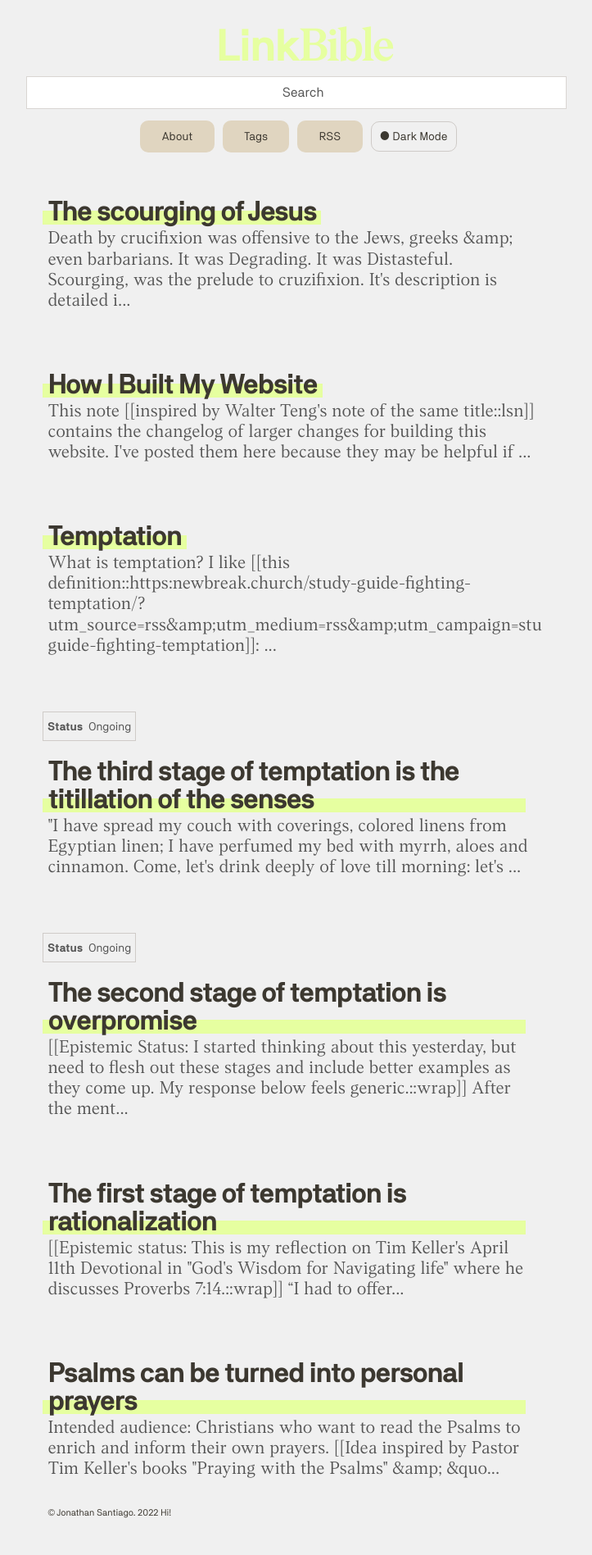
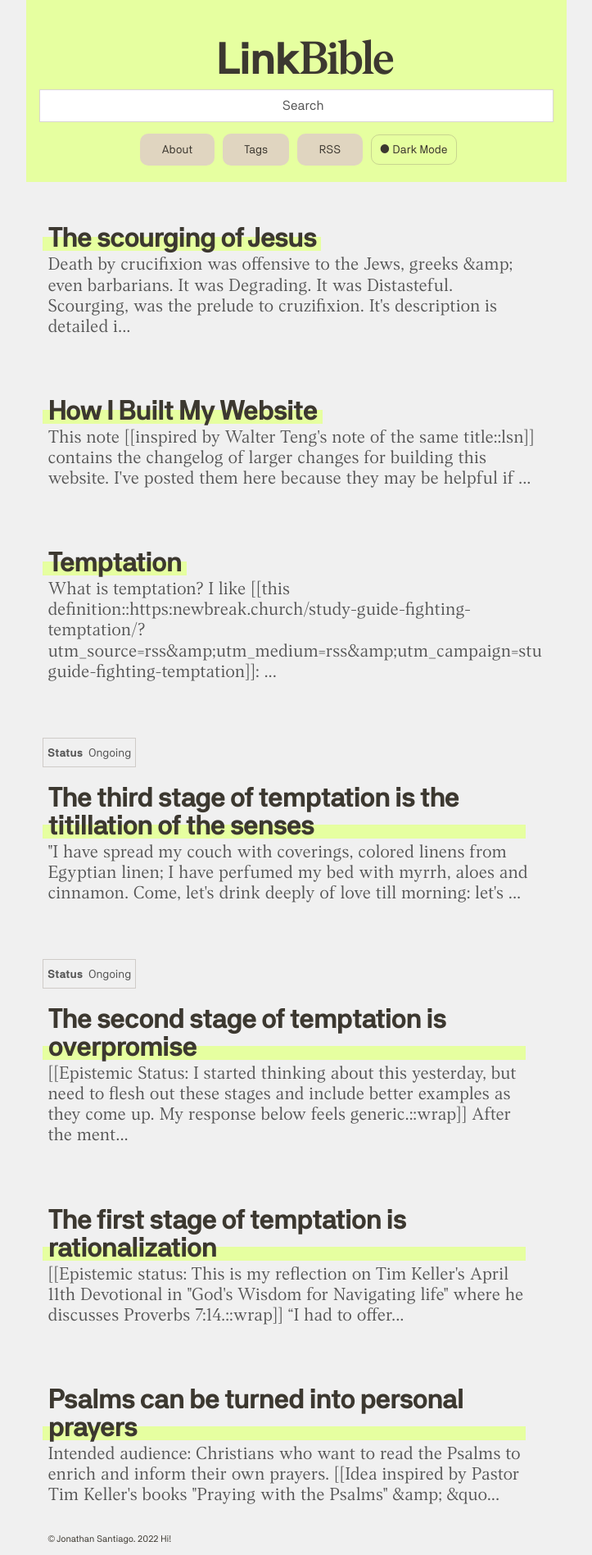
Before and after one commit to jsantiago611/digital-garden-master, a Jekyll site: the page built from index.md, in a window 1280 px wide. Shown: the whole page at 82% size, without its empty margins (278-1001 px from the left). Built offline with Jekyll 4.4.1, drawn with Linux system fonts in a browser that asks for light colours; before the commit the page ends 1865 px from its top, so only the background shows below that.

Commit message:
updating header, grist

```diff
--- a/assets/css/Style.css
+++ b/assets/css/Style.css
@@ -956,6 +956,8 @@ body {
 header {
     display: flex;
     flex-direction: column;
+    background-color: var(--c-accent);
+    padding: 1rem;
 }
 
 main {
@@ -1898,10 +1900,8 @@ border-bottom: 1px solid var(--c-card-border);*/
     font-family: var(--header);
     box-shadow: none;
     line-height: .9;
-    color: var(--c-accent);
+    color: var(--c-text);
     letter-spacing: -.16rem;
-    /*text-transform: uppercase;*/
-
 }
 
 @media(min-width: 300px)and (max-width: 1069px) {
```
